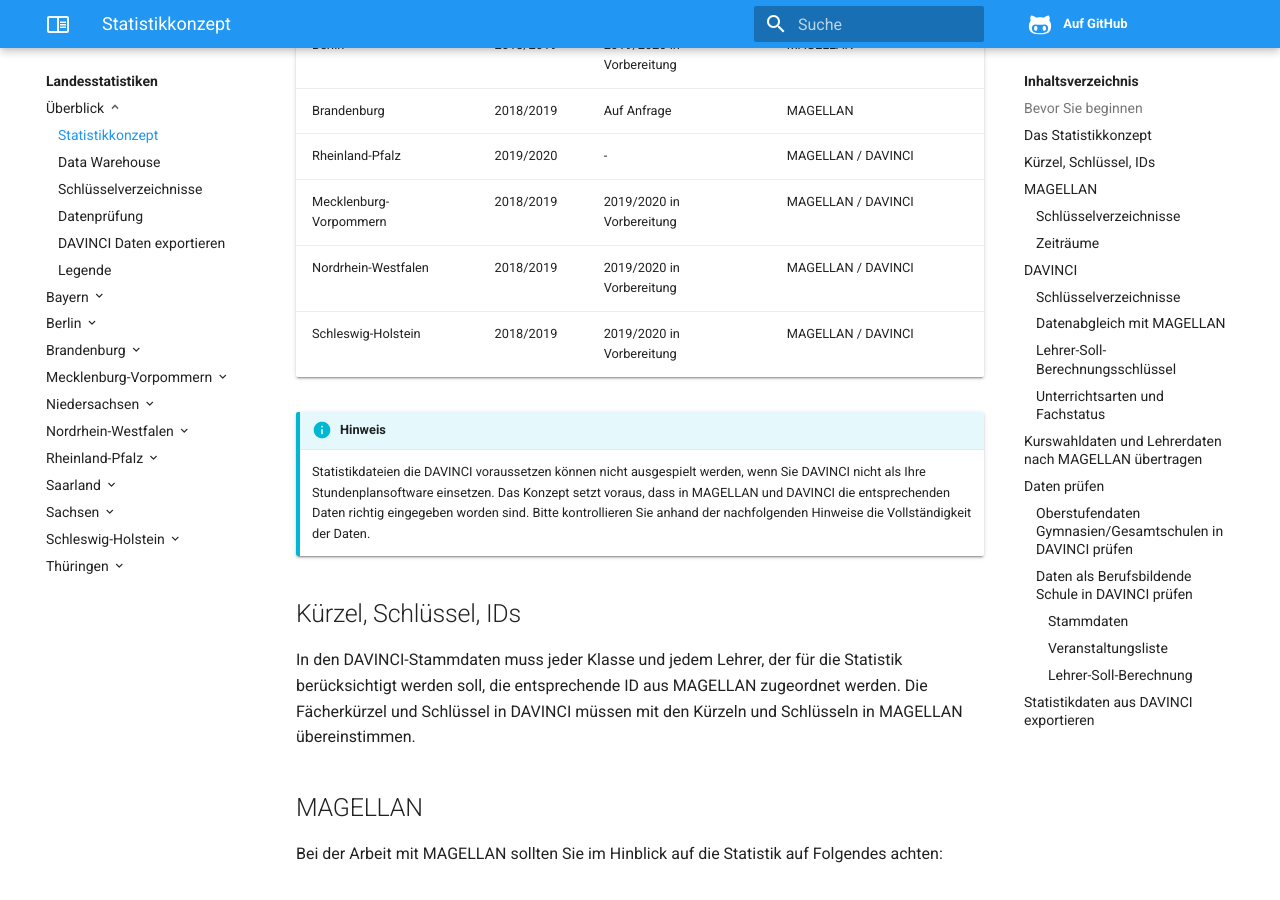
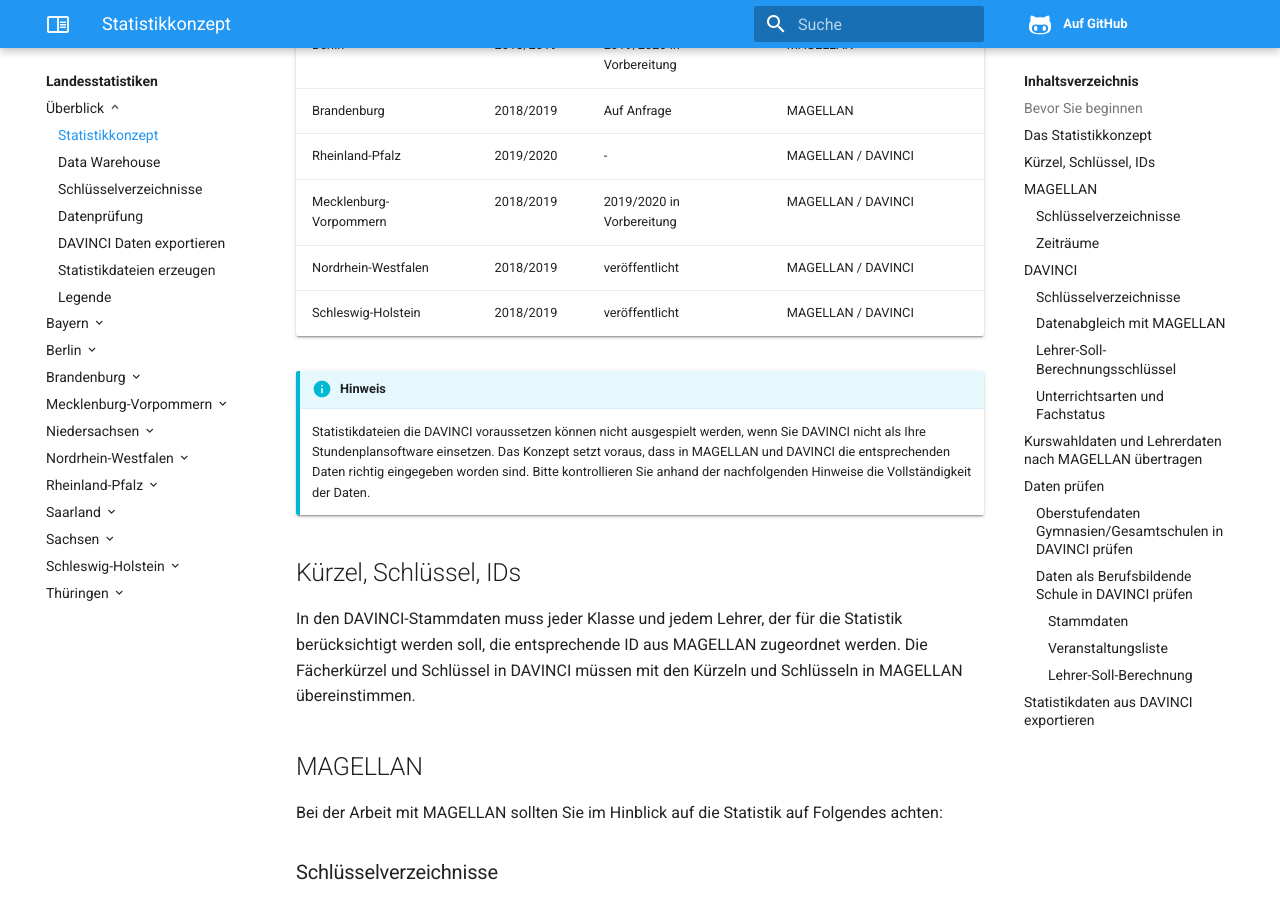
Before and after one commit to stuebersystems/doc.ls.de, an MkDocs documentation site: the page built from docs/index.md, in a window 1280 px wide and 900 px high, scrolled down 1875 px. Built offline with MkDocs 1.6.1, drawn with Linux system fonts in a browser that asks for light colours.

Commit message:
no message

```diff
--- a/docs/index.md
+++ b/docs/index.md
@@ -41,8 +41,8 @@ Berlin                 | 2018/2019  | 2019/2020 in Vorbereitung | MAGELLAN
 Brandenburg            | 2018/2019  | Auf Anfrage               | MAGELLAN
 Rheinland-Pfalz        | 2019/2020  | -                         | MAGELLAN / DAVINCI
 Mecklenburg-Vorpommern | 2018/2019  | 2019/2020 in Vorbereitung | MAGELLAN / DAVINCI
-Nordrhein-Westfalen    | 2018/2019  | 2019/2020 in Vorbereitung | MAGELLAN / DAVINCI
-Schleswig-Holstein     | 2018/2019  | 2019/2020 in Vorbereitung | MAGELLAN / DAVINCI
+Nordrhein-Westfalen    | 2018/2019  | veröffentlicht            | MAGELLAN / DAVINCI
+Schleswig-Holstein     | 2018/2019  | veröffentlicht            | MAGELLAN / DAVINCI
 
 !!! info "Hinweis"
 
--- a/mkdocs.yml
+++ b/mkdocs.yml
@@ -53,6 +53,7 @@ nav:
   - Schlüsselverzeichnisse: schluesselverzeichnisse.md
   - Datenprüfung: datenpruefung.md
   - DAVINCI Daten exportieren: dav.statistikdaten-exportieren.md
+  - Statistikdateien erzeugen: statistikdaten.erstellen.md
   - Legende: legende-statistikfelder.md
 - Bayern:
   - WinLD/AS: bayern/winld.md
```
Also changed, not shown: docs/schleswig-holstein/einstieg.md (+1 -1 lines), docs/statistikdaten.erstellen.md (added, +16 -0 lines).
